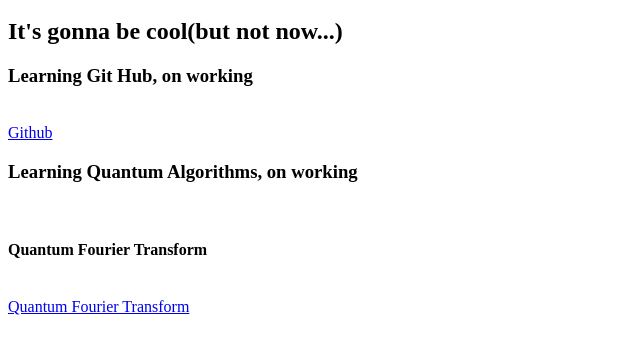
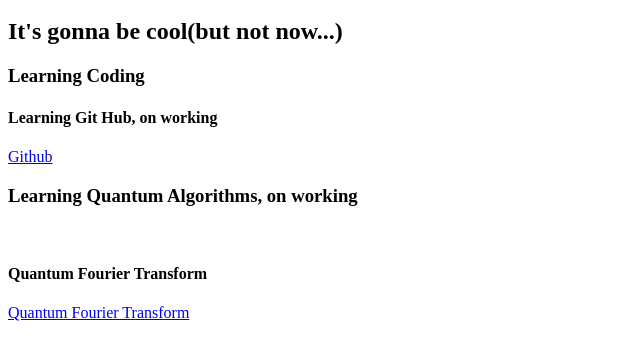
Before and after one commit to ericedu1/ericedu1.github.io, a plain HTML site: page index.html in a window 1280 px wide. Shown: the part 48-408 px from the top of the page, without its empty margins (0-640 px from the left). Drawn offline with Linux system fonts and the light colour scheme.

Commit message:
fix index

```diff
--- a/index.html
+++ b/index.html
@@ -2,10 +2,11 @@
 <body>
     <h1>Hello world!</h1>
     <h2>It's gonna be cool(but not now...)</h2>
-    <h3>Learning Git Hub, on working</h3><br>
+    <h3>Learning Coding</h3>
+    <h4>Learning Git Hub, on working</h4>
     <a href="#" onclick="location.href='./LearnGitHub/LearnGitHub.html'">Github</a><br>
     <h3>Learning Quantum Algorithms, on working</h3><br>
-    <h4>Quantum Fourier Transform</h4><br>
+    <h4>Quantum Fourier Transform</h4>
     <a href="#" onclick="location.href='./LearnQuantAlgo/QuantFouTr.html'">Quantum Fourier Transform</a><br>
 </body>
 </html>
```
